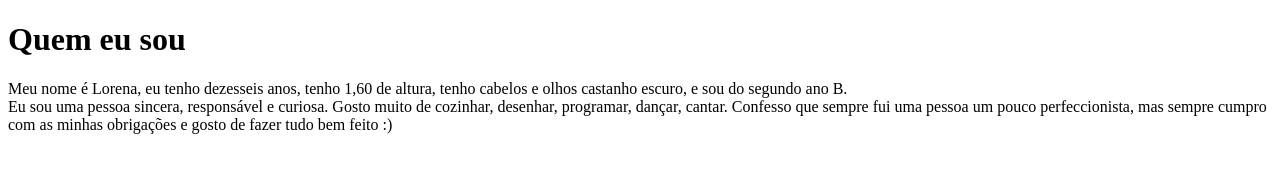
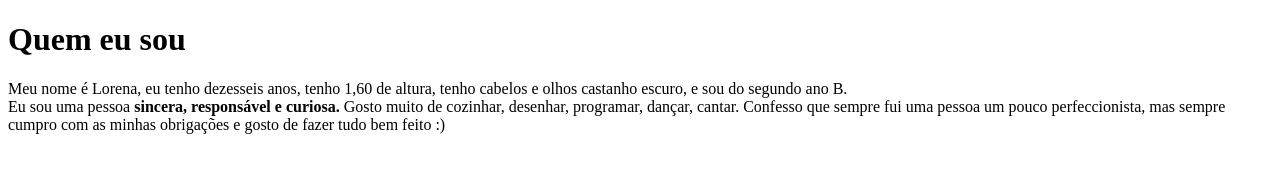
Before and after one commit to lkm12sk/Reposit-rio-31-05-23, a plain HTML site: page index.html in a window 1280 px wide. Drawn offline with Linux system fonts and the light colour scheme.

Commit message:
index.html

```diff
--- a/index.html
+++ b/index.html
@@ -2,7 +2,7 @@
 <html lang = "pt.br">
     <head>
      <meta charset = "UTF-8">
-        <meta name = "VIEWPORT" content = "width = device - width, initiL - scale = 1.0">
+        <meta name = "VIEWPORT" content = "width = device - width, initiaL - scale = 1.0">
         <title> Lorena Kelczeski Macari </title>
     </head>
     <body>
@@ -10,7 +10,7 @@
         <p1> Meu nome é Lorena, eu tenho dezesseis anos, tenho 1,60 de altura, tenho cabelos e olhos castanho escuro, e sou do segundo ano B.
 
         <br>
-            Eu sou uma pessoa sincera, responsável e curiosa. Gosto muito de cozinhar, desenhar, programar, dançar, cantar. Confesso que sempre fui uma pessoa um pouco perfeccionista, mas sempre cumpro com as minhas obrigações e gosto de fazer tudo bem feito :)
+            Eu sou uma pessoa <strong>sincera, responsável e curiosa.</strong> Gosto muito de cozinhar, desenhar, programar, dançar, cantar. Confesso que sempre fui uma pessoa um pouco perfeccionista, mas sempre cumpro com as minhas obrigações e gosto de fazer tudo bem feito :)
         </p1>
      </body>
 </html>
```
